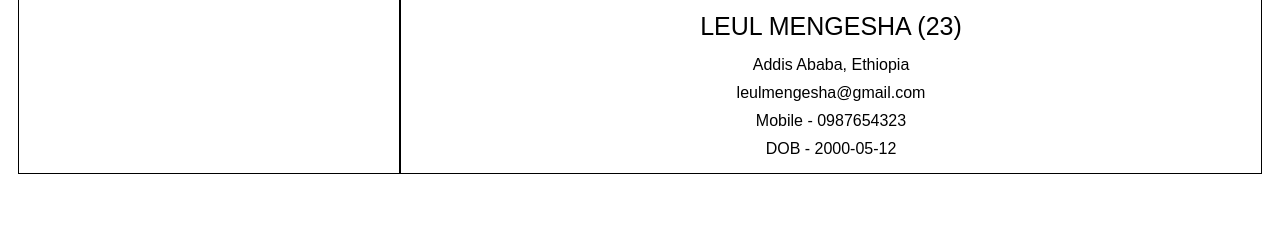
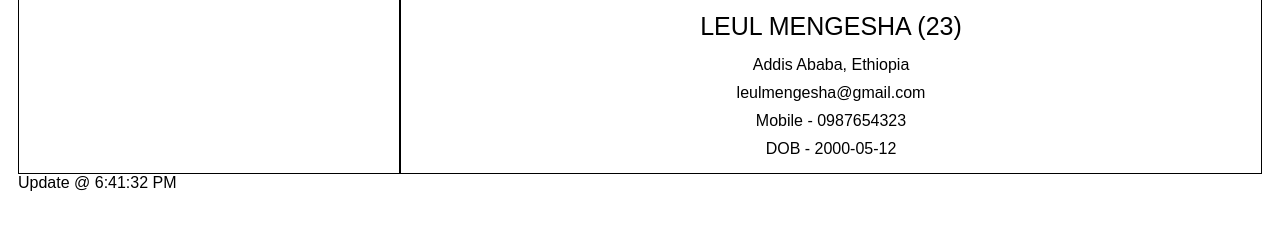
Before and after one commit to seme555/Employee-Database-Management-System, a plain HTML site: page index.html in a window 1280 px wide. Shown: the part 386-616 px from the top of the page. Drawn offline with Linux system fonts and the light colour scheme.

Commit message:
Fix minor layout issue

```diff
--- a/index.html
+++ b/index.html
@@ -76,3 +76,6 @@
     <script src="script.js"></script>
   </body>
 </html>
+
+<!-- Fix minor layout issue -->
+<div>Update @ 6:41:32 PM</div>
```
